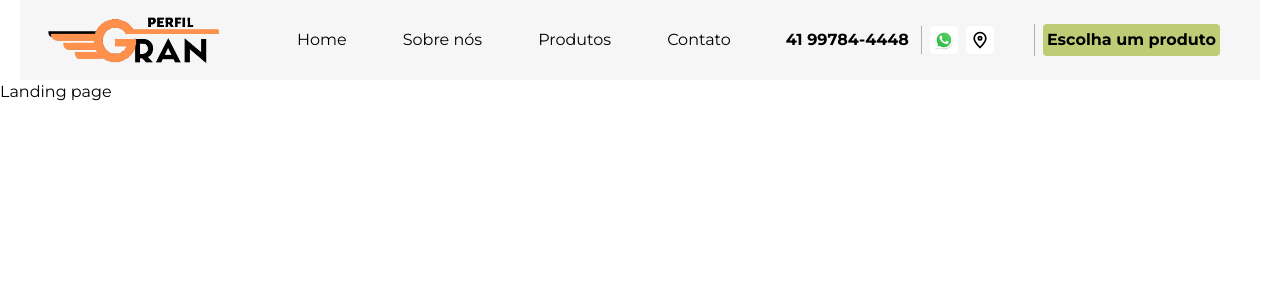
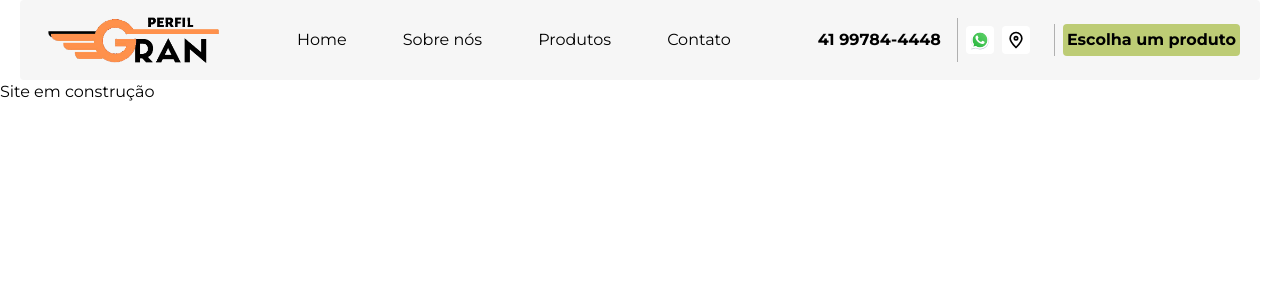
Before and after one commit to vribeir0/gran-perfil-landing-page, a Next.js app: page / in a window 1280 px wide. Shown: the top 300 px of the page. Built offline with nearby package versions, Linux system fonts and the light colour scheme.

Commit message:
Melhoria nas margens entre os elementos do header

```diff
--- a/app/components/Header.tsx
+++ b/app/components/Header.tsx
@@ -28,12 +28,12 @@ export function Header() {
                 </li>
               </ul>
             </div>
-            <div className="flex items-center gap-3 divide-x divide-gray">
+            <div className="flex items-center gap-4 divide-x divide-gray">
               <div>
                 <span className="font-semibold">41 99784-4448</span>
               </div>
 
-              <div className="flex gap-2 px-2">
+              <div className="flex gap-2 p-2">
                 <button className="p-1 bg-white rounded">
                   <Image src={WhatsAppIcon} alt="Whatsapp" height={20} />
                 </button>
@@ -41,7 +41,7 @@ export function Header() {
                   <Image src={Location} alt="Location" height={20} />
                 </button>
               </div>
-              <div className="mx-5 px-2">
+              <div className="px-2">
                 <button className="bg-light-green p-1 rounded ">
                   <span className="font-bold font">Escolha um produto</span>
                 </button>
--- a/app/page.tsx
+++ b/app/page.tsx
@@ -3,7 +3,8 @@ import Image from "next/image";
 export default function Home() {
   return (
     <main>
-      <h1>Landing page</h1>
+      <div className="w-full mx-auto"></div>
+      <h1> Site em construção</h1>
     </main>
   );
 }
```
